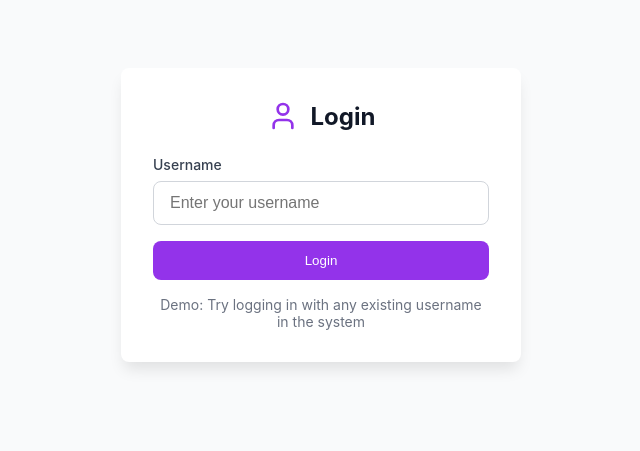
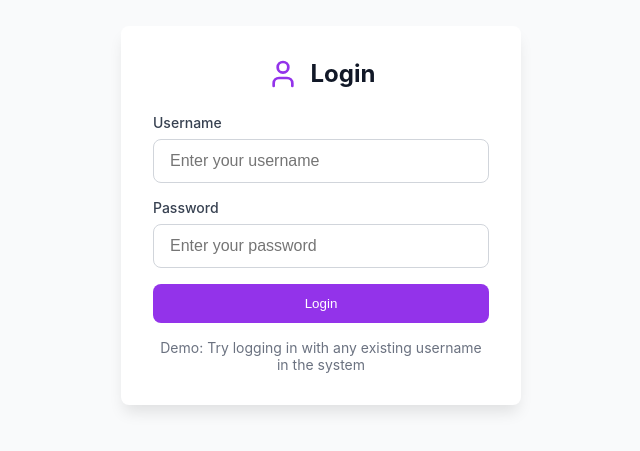
Before and after one commit to MaineMsibi/Instagram_Like, a React app in the folder Frontend/: page / in a window 1280 px wide. Shown: the part 185-636 px from the top of the page, without its empty margins (319-959 px from the left). Built offline with nearby package versions, Linux system fonts and the light colour scheme; the HTML template or start-up script is replaced by a standard one.

Commit message:
Added password attribute to login and create user

```diff
--- a/Frontend/src/App.jsx
+++ b/Frontend/src/App.jsx
@@ -8,6 +8,7 @@ function App() {
   const [currentUser, setCurrentUser] = useState(null);
   const [loginForm, setLoginForm] = useState({ username: '', password: '' });
   const [loginError, setLoginError] = useState(null);
+  const [createUserPassword, setCreateUserPassword] = useState('');
 
   const [activeTab, setActiveTab] = useState('view');
   const [users, setUsers] = useState([]);
@@ -32,13 +33,21 @@ function App() {
       return;
     }
 
+    if (!loginForm.password.trim()) {
+      setLoginError('Password is required');
+      return;
+    }
+
     setLoading(true);
     try {
       const response = await fetch(`${API_BASE}/users`);
       if (!response.ok) throw new Error('Failed to fetch users');
       const allUsers = await response.json();
 
-      const user = allUsers.find(u => u.username.toLowerCase() === loginForm.username.toLowerCase());
+      const user = allUsers.find(u =>
+        u.username.toLowerCase() === loginForm.username.toLowerCase() &&
+        u.password === loginForm.password
+      );
 
       if (user) {
         setCurrentUser(user);
@@ -46,7 +55,7 @@ function App() {
         setLoginForm({ username: '', password: '' });
         fetchFollowingForUser(user.id);
       } else {
-        setLoginError('User not found');
+        setLoginError('Invalid username or password');
       }
     } catch (err) {
       setLoginError(err.message);
@@ -187,6 +196,7 @@ function App() {
         name: formData.username,
         username: formData.username,
         email: formData.email,
+        password: createUserPassword,
         bio: formData.bio
       };
       const response = await fetch(`${API_BASE}/users`, {
@@ -201,6 +211,7 @@ function App() {
       const newUser = await response.json();
       setUsers([...users, newUser]);
       setFormData({ username: '', email: '', bio: '' });
+      setCreateUserPassword('');
       setActiveTab('view');
     } catch (err) {
       setError(err.message);
@@ -326,6 +337,29 @@ function App() {
                     outline: 'none'
                   }}
                   placeholder="Enter your username"
+                  onFocus={(e) => e.target.style.borderColor = '#9333ea'}
+                  onBlur={(e) => e.target.style.borderColor = '#d1d5db'}
+                />
+              </div>
+
+              <div>
+                <label style={{ display: 'block', fontSize: '0.875rem', fontWeight: '500', color: '#374151', marginBottom: '0.5rem' }}>
+                  Password
+                </label>
+                <input
+                  type="password"
+                  required
+                  value={loginForm.password}
+                  onChange={(e) => setLoginForm({ ...loginForm, password: e.target.value })}
+                  style={{
+                    width: '100%',
+                    padding: '0.75rem 1rem',
+                    border: '1px solid #d1d5db',
+                    borderRadius: '0.5rem',
+                    fontSize: '1rem',
+                    outline: 'none'
+                  }}
+                  placeholder="Enter your password"
                   onFocus={(e) => e.target.style.borderColor = '#9333ea'}
                   onBlur={(e) => e.target.style.borderColor = '#d1d5db'}
                 />
@@ -813,6 +847,29 @@ function App() {
 
                 <div>
                   <label style={{ display: 'block', fontSize: '0.875rem', fontWeight: '500', color: '#374151', marginBottom: '0.5rem' }}>
+                    Password
+                  </label>
+                  <input
+                    type="password"
+                    required
+                    value={createUserPassword}
+                    onChange={(e) => setCreateUserPassword(e.target.value)}
+                    style={{
+                      width: '100%',
+                      padding: '0.5rem 1rem',
+                      border: '1px solid #d1d5db',
+                      borderRadius: '0.5rem',
+                      fontSize: '1rem',
+                      outline: 'none'
+                    }}
+                    placeholder="Enter password"
+                    onFocus={(e) => e.target.style.borderColor = '#9333ea'}
+                    onBlur={(e) => e.target.style.borderColor = '#d1d5db'}
+                  />
+                </div>
+
+                <div>
+                  <label style={{ display: 'block', fontSize: '0.875rem', fontWeight: '500', color: '#374151', marginBottom: '0.5rem' }}>
                     Bio (optional)
                   </label>
                   <textarea
```
Also changed, not shown: 1 other file (tests, documents, lock files or other folders).
